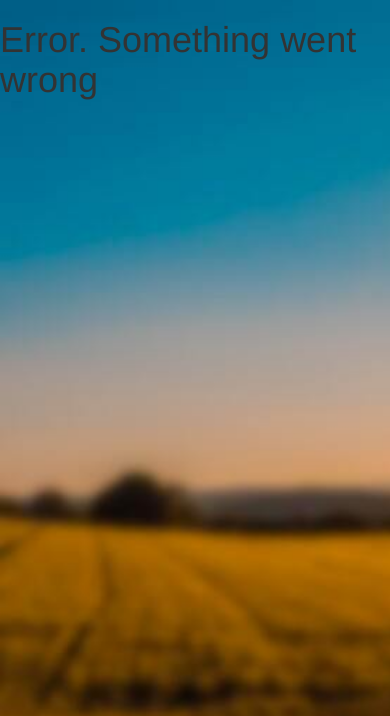
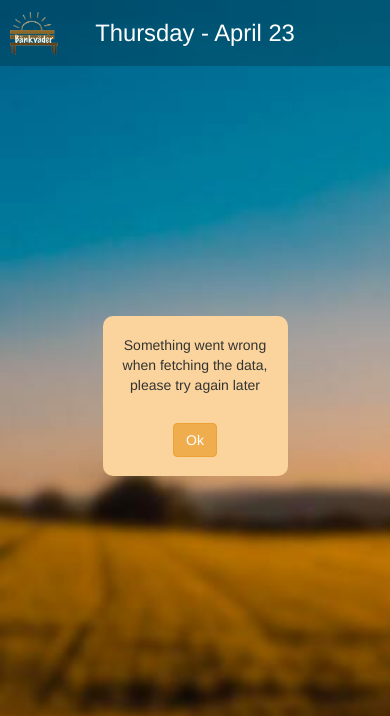
Before and after one commit to precisit/sensorwebsite-backend, a Flask app: page / in a window 390 px wide. Shown: the top 716 px of the page. Run offline with Flask 2, Linux system fonts and the light colour scheme; data that the repository does not hold is empty; some libraries are stand-ins or nearby versions.

Commit message:
updated error message when db connection fails

```diff
--- a/app/routes.py
+++ b/app/routes.py
@@ -22,4 +22,4 @@ def index():
             cloudy_text = "Partly Cloudy"
         return render_template('index.html', measurement=m, is_cloudy=cloudy_text)
     except:
-        return render_template('error.html', errormessage="Cant'retreve data")
+        return render_template('error.html')
--- a/app/static/css/style.css
+++ b/app/static/css/style.css
@@ -28,6 +28,33 @@ body{
   bottom: 0;
   position: absolute;
   display: none;
+}
+
+#error-div{
+  position: absolute;
+  width: 40%;
+  height: 200px;
+  max-width: 410px;
+  min-width: 185px;
+  min-height: 160px;
+  display: block;
+  left:0;
+  right:0;
+  margin: 300px auto;
+  background-color: #FAD49C;
+  border-radius: 10px;
+  z-index: 10;
+}
+
+#error-msg{
+  padding: 10%;
+  text-align: center;
+  font-size: 1.2em;
+}
+
+.btn{
+  display: block !important;
+  margin: 10px auto;
 }
 
 header{
@@ -242,6 +269,15 @@ header{
 
 @media screen and (max-width: 600px) /* Mobile */ {
 
+  #error-div{
+    height: 16%;
+    margin-top: 250px;
+  }
+
+  #error-msg{
+      font-size: 1em;
+  }
+
   .degrees-area{
     column-gap: 1em;
     text-align: center;
@@ -328,8 +364,12 @@ header{
     margin-left: 10px;
   }
 
-  .degrees-area{
+  .flex-item{
+    margin: 25px auto;
+  }
 
+  .cloud{
+    margin: 30px auto;
   }
 
   .grid-container{
--- a/app/static/js/script.js
+++ b/app/static/js/script.js
@@ -33,3 +33,9 @@ window.onload = function(){
   document.getElementById("date").innerHTML = day + " - " + month + " " + d;
 
 };
+function showErrorDiv() {
+  document.getElementById("error-div").style.display = "block";
+}
+function closeErrorDiv() {
+  document.getElementById("error-div").style.display = "none";
+}
--- a/app/templates/error.html
+++ b/app/templates/error.html
@@ -8,6 +8,15 @@
     <link rel="stylesheet" href="https://maxcdn.bootstrapcdn.com/bootstrap/3.4.1/css/bootstrap.min.css">
 </head>
 <body>
-    <h1>Error. Something went wrong</h1>
+    <script src="{{ url_for('static', filename='js/script.js') }}"></script>
+    <script src="{{ url_for('static', filename='js/script2.js') }}"></script>
+    <header class="header">
+        <img id="logo" src="{{ url_for('static', filename='images/logo.png') }}" alt="Logo">
+        <h1 id="date"></h1>
+    </header>
+    <div id="error-div">
+        <p id="error-msg">Something went wrong when fetching the data, please try again later</p>
+        <button class="btn btn-warning" id="error-ok" onclick="closeErrorDiv()" type="button" name="ok-button">Ok</button>
+    </div>
 </body>
 </html>
--- a/app/templates/index.html
+++ b/app/templates/index.html
@@ -19,7 +19,6 @@
 
   <div id="background-overlay">
   </div>
-
   <header class="header">
     <img id="logo" src="{{ url_for('static', filename='images/logo.png') }}" alt="Logo">
     <h1 id="date"></h1>
```
